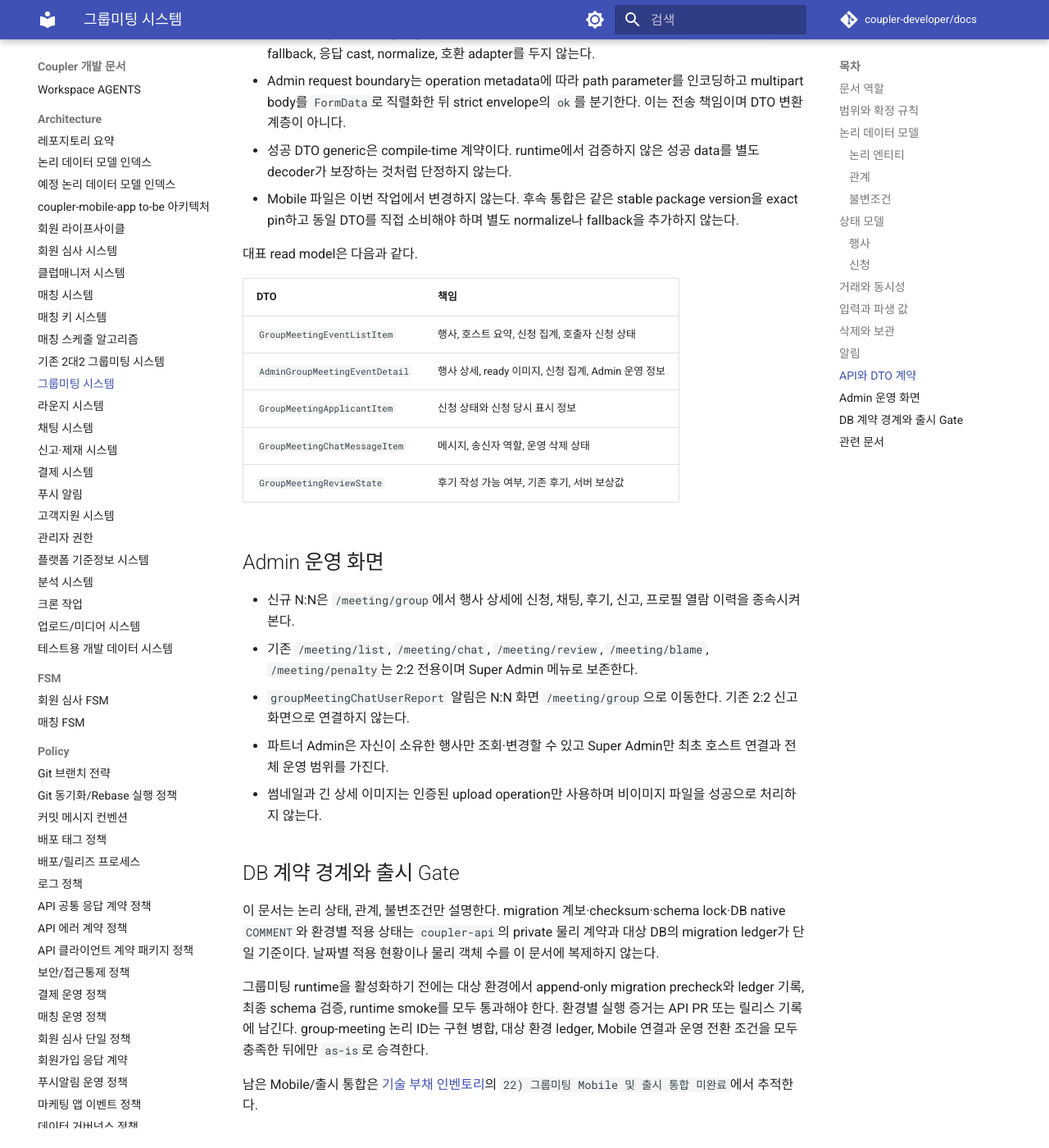
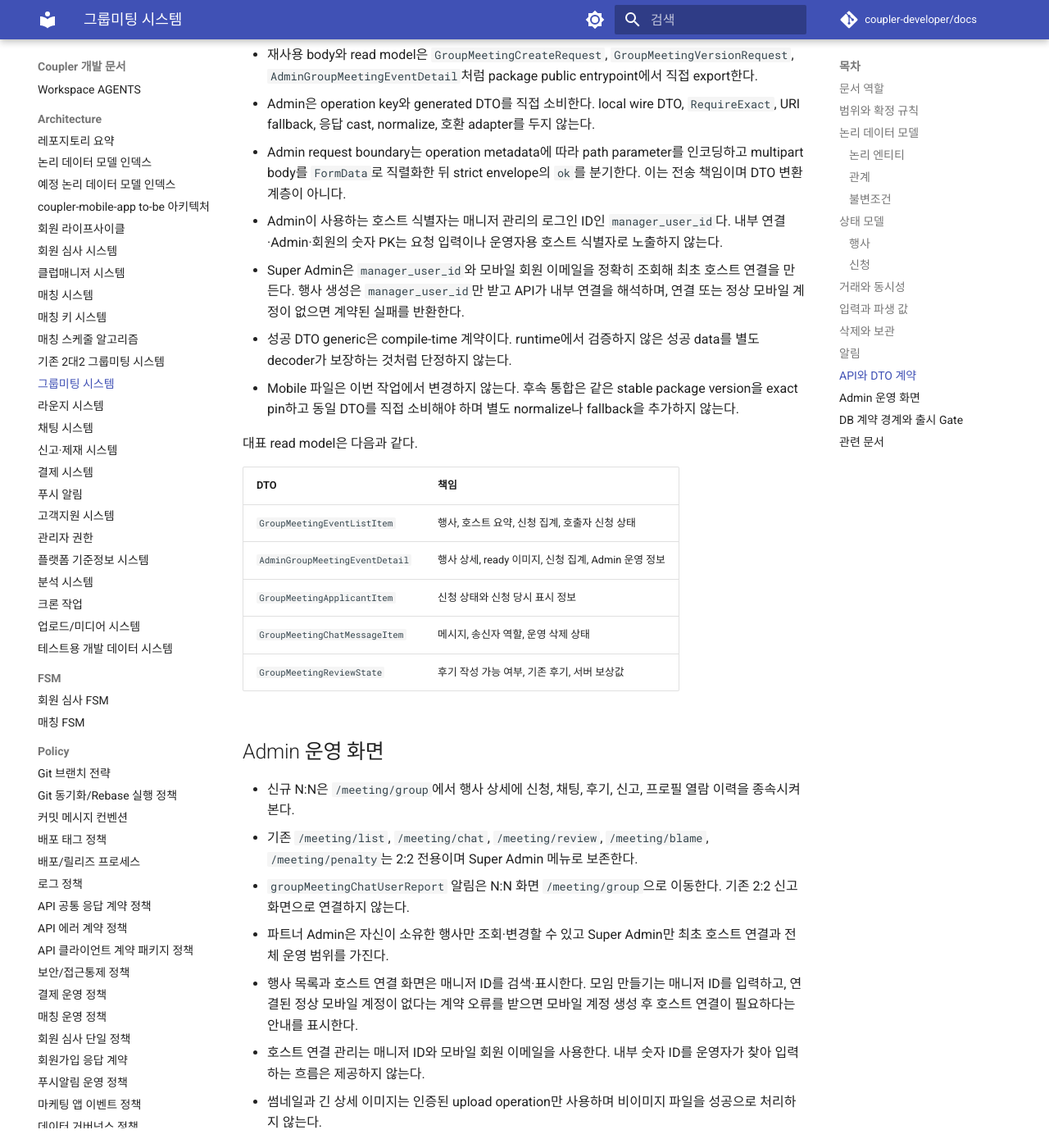
Before and after one commit to coupler-developer/docs, an MkDocs documentation site: the page built from content/architecture/group-meeting-system.md, in a window 1280 px wide and 1400 px high, scrolled down 6882 px. Shown: the whole window at 82% size. Built offline with MkDocs 1.6.1 and Material for MkDocs 9.7.7, drawn with Linux system fonts in a browser that asks for light colours; comment, search, counter and statistics services are not loaded; some of the changed text lies outside the part shown.

Commit message:
docs: clarify group meeting host identity

```diff
--- a/content/architecture/group-meeting-system.md
+++ b/content/architecture/group-meeting-system.md
@@ -37,7 +37,7 @@
 
 | 논리 ID | 표시명 | 생명주기 역할 | 엔티티 형태 | 기록 역할 | 책임 | 최고 데이터 분류 | 생명주기 |
 | --- | --- | --- | --- | --- | --- | --- | --- |
-| `group-meeting.host` | 그룹미팅 호스트 | root | association | state | 운영자 계정과 호스트 회원의 연결 | 민감 | 활성 행사가 없을 때 원천 계정 연결 해제 가능, 행사 이력은 보존 |
+| `group-meeting.host` | 그룹미팅 호스트 | root | association | state | 클럽매니저 계정과 모바일 호스트 회원의 명시적 연결 | 민감 | 활성 행사가 없을 때 원천 계정 연결 해제 가능, 행사 이력은 보존 |
 | `group-meeting.event` | 그룹미팅 행사 | root | entity | state | 모집·마감·확정·종료와 공개 행사 정보 | 민감 | 삭제·취소·종료 상태로 보존, 공개 이미지는 정책에 따라 정리 |
 | `group-meeting.detail-version` | 행사 상세 이미지 버전 | child | entity | snapshot | 긴 상세 이미지 원본과 변환 상태 | 내부 | 현재 버전 유지, 실패·교체 버전 정리 가능 |
 | `group-meeting.detail-slice` | 행사 상세 이미지 조각 | child | entity | snapshot | 상세 이미지 버전의 표시용 조각 | 내부 | 상위 버전 정리 시 파일과 함께 정리 |
@@ -50,7 +50,7 @@
 
 | 출발 논리 ID | 관계 역할 | 관계 유형 | 도착 논리 ID | 카디널리티 | 소유·삭제 규칙 |
 | --- | --- | --- | --- | --- | --- |
-| `group-meeting.host` | `operator` | references | `admin-access.operator` | N:1 | 관리자 계정 회수 뒤에도 과거 운영 이력 보존 |
+| `group-meeting.host` | `manager` | references | `club-manager.manager` | 1:1 | 매니저 계정 회수 뒤에도 과거 운영 이력 보존 |
 | `group-meeting.host` | `member` | references | `member.member` | 1:1 | 회원 개인정보 정리 뒤 비식별 표시 사용 |
 | `group-meeting.event` | `host` | references | `group-meeting.host` | N:1 | 활성 행사가 있으면 호스트 연결 삭제 금지 |
 | `group-meeting.event` | `detail-versions` | owns | `group-meeting.detail-version` | 1:N | 현재 활성 버전은 행사와 함께 유지 |
@@ -76,6 +76,7 @@
 | `GROUP-MEETING-INV-004` | `group-meeting.participant` | 호스트 또는 승인 신청 중 정확히 하나의 자격으로 참여한다 | [보안/접근통제 정책](../policy/security-access-control-policy.md) |
 | `GROUP-MEETING-INV-005` | `group-meeting.review` | 종료 행사에 유효하게 참여한 회원만 최초 후기와 보상을 받을 수 있다 | [결제 운영 정책](../policy/payment-ops-policy.md) |
 | `GROUP-MEETING-INV-006` | `group-meeting.action-history` | 상태 변경과 감사 이력은 같은 요청·transaction의 결론을 가진다 | [엔지니어링 가드레일](../policy/engineering-guardrails.md) |
+| `GROUP-MEETING-INV-007` | `group-meeting.host` | 매니저와 정상 모바일 회원은 각각 최대 하나의 호스트 연결만 가지며 행사 생성 전에 연결이 유효해야 한다 | [보안/접근통제 정책](../policy/security-access-control-policy.md) |
 
 ## 상태 모델
 
@@ -167,6 +168,11 @@ CONFIRMED 참가자의 명시적 퇴장은 APPROVED를 LEFT로 전이한다. FIN
   응답 cast, normalize, 호환 adapter를 두지 않는다.
 - Admin request boundary는 operation metadata에 따라 path parameter를 인코딩하고 multipart body를
   `FormData`로 직렬화한 뒤 strict envelope의 `ok`를 분기한다. 이는 전송 책임이며 DTO 변환 계층이 아니다.
+- Admin이 사용하는 호스트 식별자는 매니저 관리의 로그인 ID인 `manager_user_id`다. 내부 연결·Admin·회원의
+  숫자 PK는 요청 입력이나 운영자용 호스트 식별자로 노출하지 않는다.
+- Super Admin은 `manager_user_id`와 모바일 회원 이메일을 정확히 조회해 최초 호스트 연결을 만든다. 행사
+  생성은 `manager_user_id`만 받고 API가 내부 연결을 해석하며, 연결 또는 정상 모바일 계정이 없으면
+  계약된 실패를 반환한다.
 - 성공 DTO generic은 compile-time 계약이다. runtime에서 검증하지 않은 성공 data를 별도 decoder가
   보장하는 것처럼 단정하지 않는다.
 - Mobile 파일은 이번 작업에서 변경하지 않는다. 후속 통합은 같은 stable package version을 exact pin하고
@@ -191,6 +197,11 @@ CONFIRMED 참가자의 명시적 퇴장은 APPROVED를 LEFT로 전이한다. FIN
   연결하지 않는다.
 - 파트너 Admin은 자신이 소유한 행사만 조회·변경할 수 있고 Super Admin만 최초 호스트 연결과 전체 운영
   범위를 가진다.
+- 행사 목록과 호스트 연결 화면은 매니저 ID를 검색·표시한다. 모임 만들기는 매니저 ID를 입력하고, 연결된
+  정상 모바일 계정이 없다는 계약 오류를 받으면 모바일 계정 생성 후 호스트 연결이 필요하다는 안내를
+  표시한다.
+- 호스트 연결 관리는 매니저 ID와 모바일 회원 이메일을 사용한다. 내부 숫자 ID를 운영자가 찾아 입력하는
+  흐름은 제공하지 않는다.
 - 썸네일과 긴 상세 이미지는 인증된 upload operation만 사용하며 비이미지 파일을 성공으로 처리하지 않는다.
 
 ## DB 계약 경계와 출시 Gate
```
